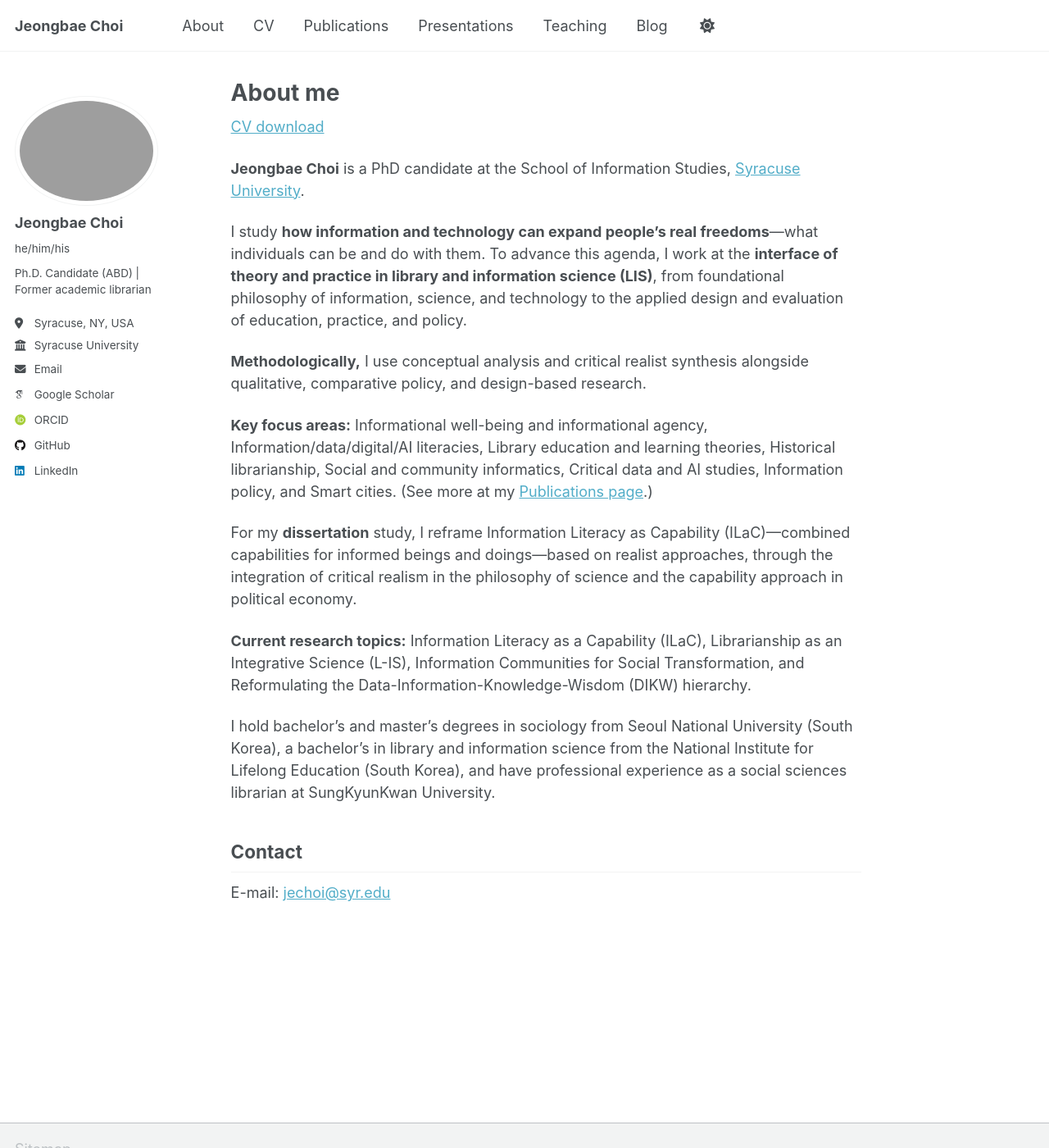
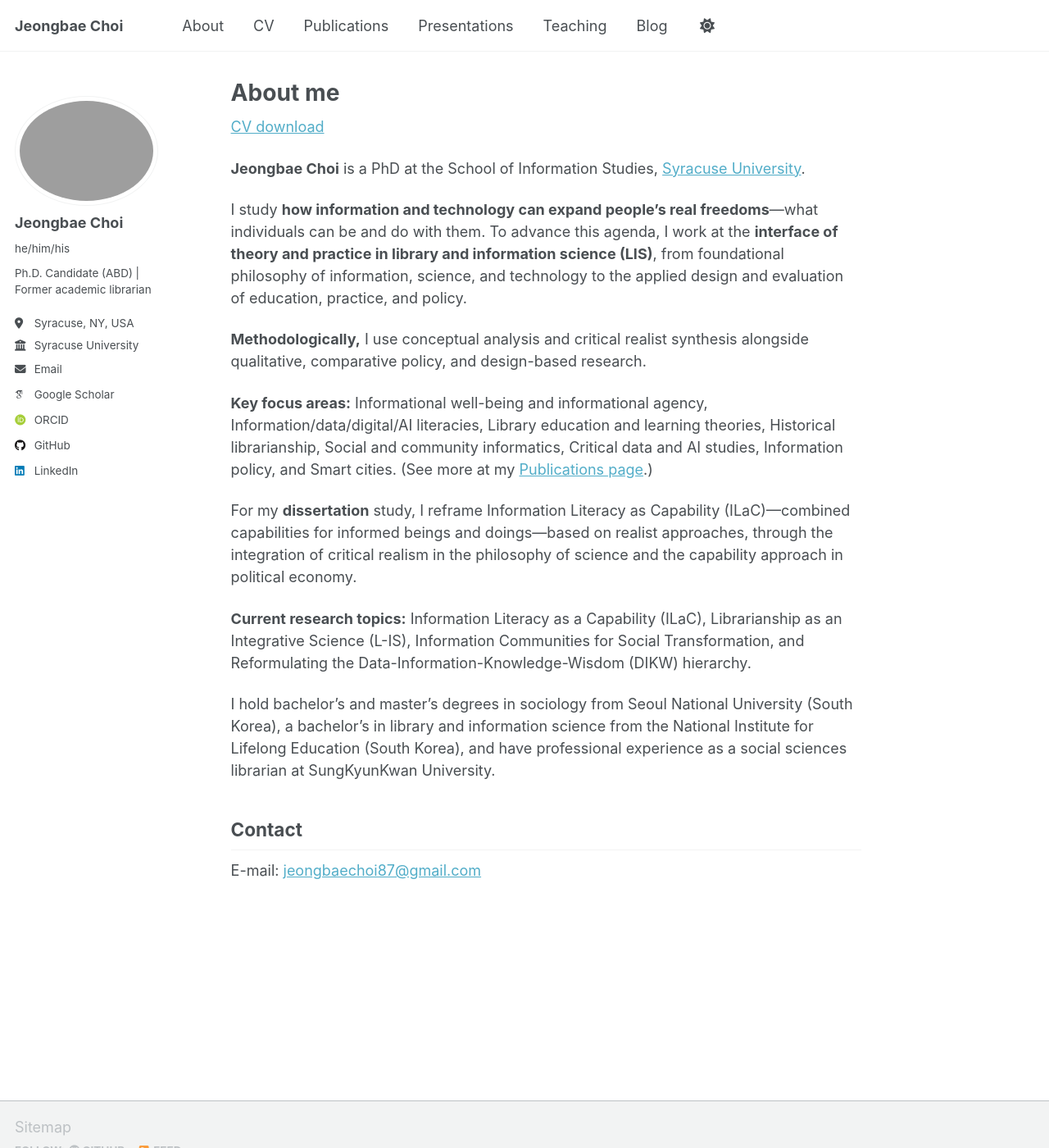
Before and after one commit to JeongbaeChoi/jeongbaechoi.github.io, a Jekyll site: the page built from _pages/about.md, in a window 1280 px wide and 1400 px high. Shown: the whole window at 82% size. Built offline with Jekyll 4.4.1, drawn with Linux system fonts in a browser that asks for light colours; some web fonts are replaced; a script that is not in the unit is left out.

Commit message:
Update about.md

```diff
--- a/_pages/about.md
+++ b/_pages/about.md
@@ -10,7 +10,7 @@ redirect_from:
 [CV download](https://jeongbaechoi.github.io/files/CV-Jeongbae_Choi-2026-01-31.pdf)
 
 
-**Jeongbae Choi** is a PhD candidate at the School of Information Studies, [Syracuse University](https://ischool.syr.edu/jeongbae-choi/).
+**Jeongbae Choi** is a PhD at the School of Information Studies, [Syracuse University](https://ischool.syr.edu/jeongbae-choi/).
 
 I study **how information and technology can expand people’s real freedoms**—what individuals can be and do with them. To advance this agenda, I work at the **interface of theory and practice in library and information science (LIS)**, from foundational philosophy of information, science, and technology to the applied design and evaluation of education, practice, and policy.
 
@@ -28,4 +28,4 @@ I hold bachelor’s and master’s degrees in sociology from Seoul National Univ
 
 Contact
 ------
-E-mail: [jechoi@syr.edu](mailto:jechoi@syr.edu)
+E-mail: [jeongbaechoi87@gmail.com](mailto:jeongbaechoi87@gmail.com)
```
